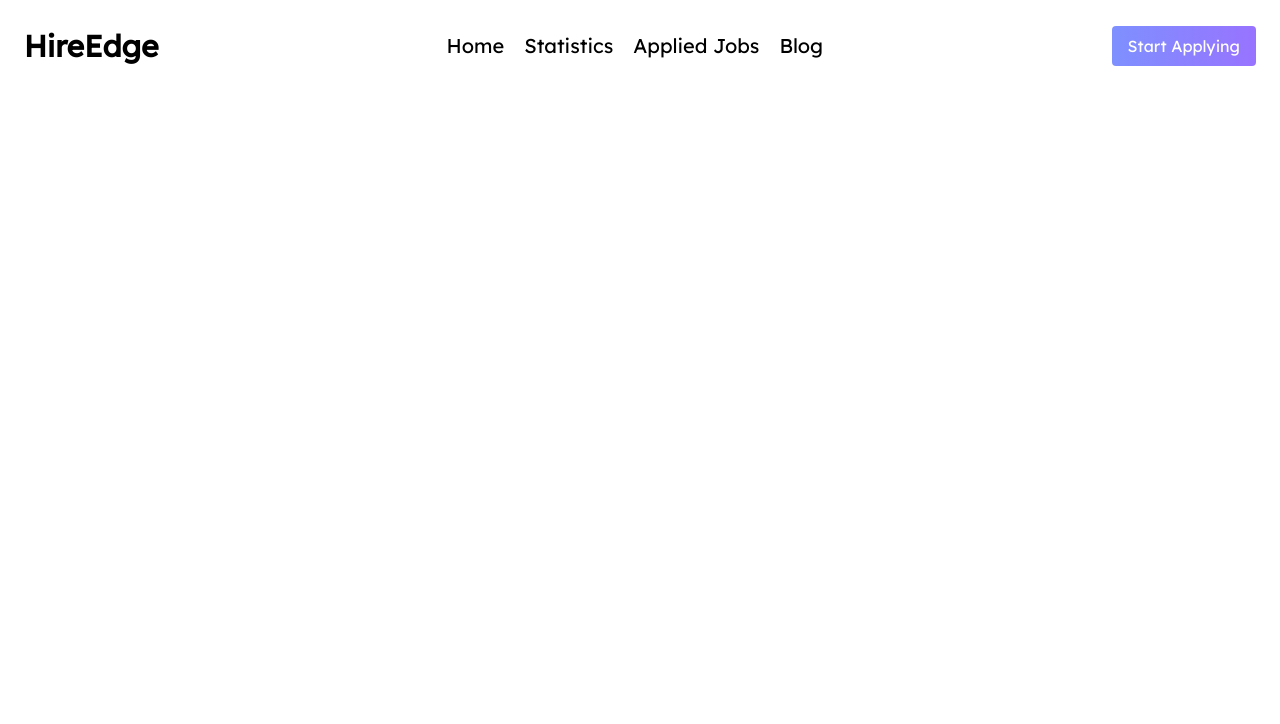
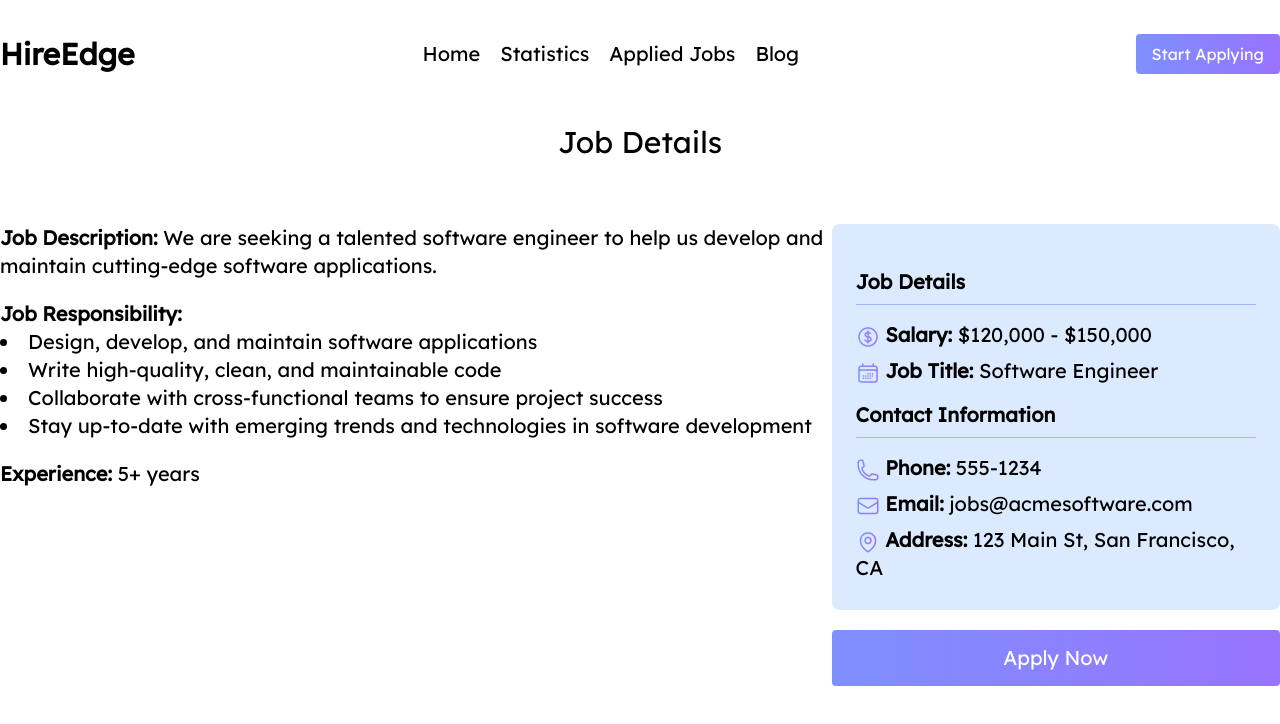
Before and after one commit to z1script/hire-edge, a React (Vite) app: page /job/1 in a window 1280 px wide. Shown: the top 724 px of the page. Built offline with nearby package versions, Linux system fonts and the light colour scheme.

Commit message:
jobDetail page Done

```diff
--- a/src/components/Job/Job.jsx
+++ b/src/components/Job/Job.jsx
@@ -20,7 +20,7 @@ const Job = ({job}) => {
             Salary: {salary}
           </span>
         </p>
-        <button onClick={() => console.log(job)} className="btn-primary">
+        <button className="btn-primary">
           <Link to={`/job/${id}`}>View Details</Link>
         </button>
       </div>
--- a/src/components/JobDetail/JobDetail.jsx
+++ b/src/components/JobDetail/JobDetail.jsx
@@ -1,7 +1,87 @@
-import React from "react";
+import React, {useState} from "react";
+import {useEffect} from "react";
+import {useParams} from "react-router-dom";
 
 const JobDetail = () => {
-  return <div></div>;
+  const {jobId} = useParams();
+  const jobDetailId = parseInt(jobId);
+
+  const [jobs, setJobs] = useState([]);
+  useEffect(() => {
+    fetch("/jobs.json")
+      .then((res) => res.json())
+      .then((data) => setJobs(data));
+  }, []);
+
+  const job = jobs.find((element) => element.id === jobDetailId);
+
+  const {
+    title,
+    company,
+    salary,
+    contactInfo,
+    description,
+    experience,
+    requirements,
+    jobResponsibility,
+  } = job || {};
+
+  return (
+    <>
+      <h1 className="text-center text-3xl mt-8 mb-16">Job Details</h1>
+      <div className="flex text-xl justify-between">
+        <div className="space-y-5 w-2/3">
+          <p>
+            <b>Job Description:</b> {description}
+          </p>
+          <p>
+            <b>Job Responsibility:</b>
+            {jobResponsibility?.map((jobRes, i) => (
+              <li key={i}>{jobRes}</li>
+            ))}
+          </p>
+          <p>
+            <b>Experience:</b> {experience}
+          </p>
+        </div>
+        <div>
+          <div className="bg-blue-100 py-7 px-6 rounded-lg">
+            <h2 className="font-bold border-b border-indigo-300 my-4 pb-2">
+              Job Details
+            </h2>
+            <div className="space-y-2">
+              <p>
+                <img className="inline" src="/Icons/Frame.png" /> <b>Salary:</b>{" "}
+                {salary}
+              </p>
+              <p>
+                <img className="inline" src="/Icons/Frame-1.png" />{" "}
+                <b>Job Title:</b> {title}
+              </p>
+            </div>
+            <div className="space-y-2">
+              <h2 className="font-bold border-b border-indigo-300 my-4 pb-2">
+                Contact Information
+              </h2>
+              <p>
+                <img className="inline" src="/Icons/Frame-2.png" />{" "}
+                <b>Phone:</b> {contactInfo?.phone}
+              </p>
+              <p>
+                <img className="inline" src="/Icons/Frame-3.png" />{" "}
+                <b>Email:</b> {contactInfo?.email}
+              </p>
+              <p>
+                <img className="inline" src="/Icons/Frame-4.png" />{" "}
+                <b>Address:</b> {contactInfo?.address}
+              </p>
+            </div>
+          </div>
+          <button className="btn-primary mt-5 w-full h-14">Apply Now</button>
+        </div>
+      </div>
+    </>
+  );
 };
 
 export default JobDetail;
--- a/src/components/Nav/Nav.jsx
+++ b/src/components/Nav/Nav.jsx
@@ -5,7 +5,7 @@ const Nav = () => {
   const [isOpen, setIsOpen] = useState(false);
   return (
     <>
-      <nav className="flex items-center justify-between flex-wrap p-6">
+      <nav className="flex items-center justify-between flex-wrap my-8 mb-12">
         <div className="flex items-center flex-shrink-0 mr-6 lg:mr-72">
           <span className="text-3xl font-semibold">HireEdge</span>
         </div>
--- a/src/main.jsx
+++ b/src/main.jsx
@@ -29,10 +29,6 @@ const router = createBrowserRouter([
         element: <Statistics />,
       },
       {
-        path: "/applied-jobs",
-        element: <></>,
-      },
-      {
         path: "/blog",
         element: <Blog />,
       },
```
